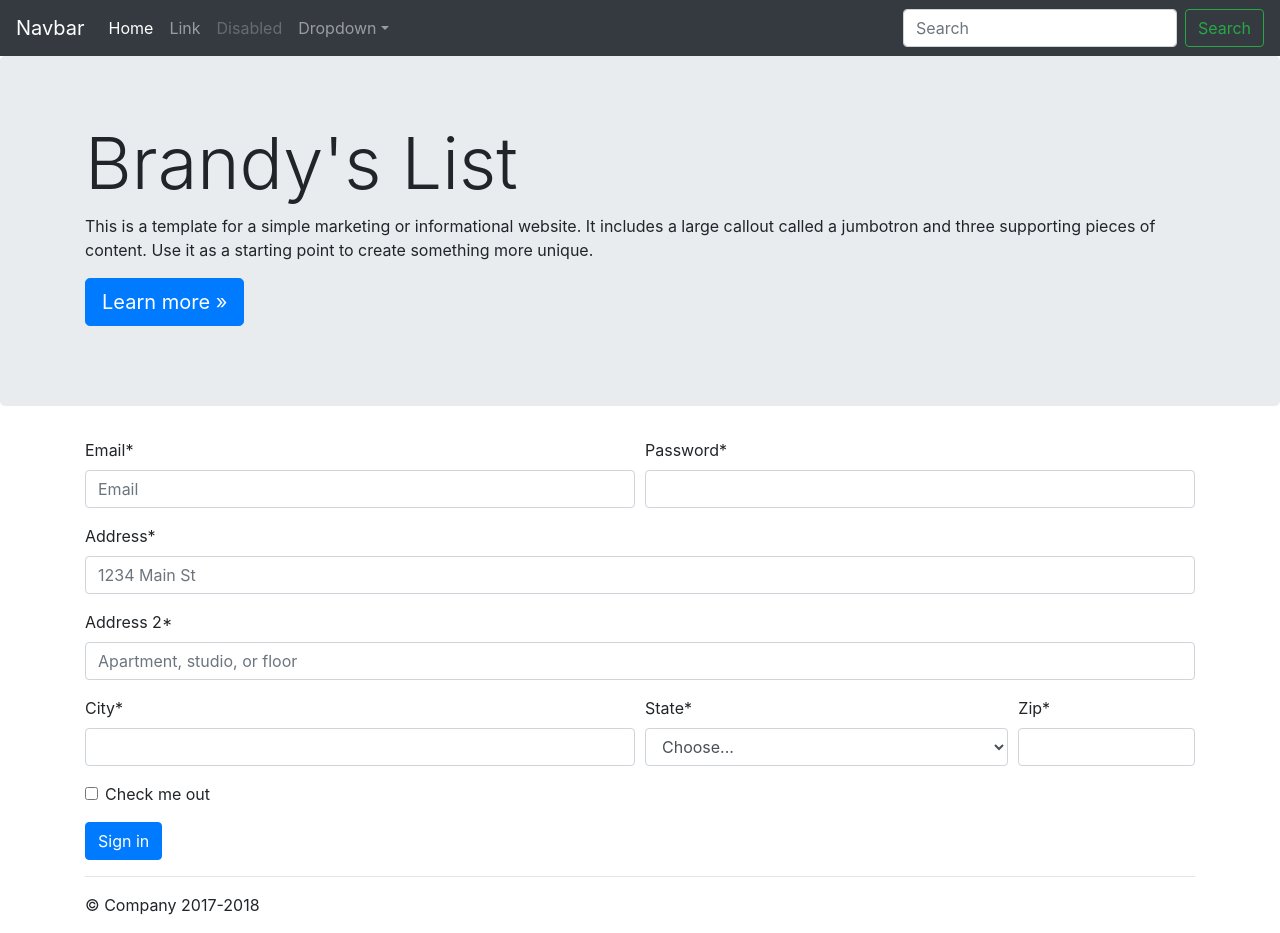
After one commit to mtencza/Brandys-List, a Django app: page /home/home/form/ in a window 1280 px wide. The commit adds this page. Run offline with Django 3.2, Linux system fonts and the light colour scheme; some libraries are stand-ins or nearby versions.

Commit message:
Basic form setup

```diff
--- a/home/forms.py
+++ b/home/forms.py
@@ -18,3 +18,24 @@
     class Meta:
         model = Service
         fields = ['name', 'Category']
+
+STATES = (
+    ('', 'Choose...'),
+    ('MG', 'Minas Gerais'),
+    ('SP', 'Sao Paulo'),
+    ('RJ', 'Rio de Janeiro')
+)
+class AddressForm(forms.Form):
+    email = forms.CharField(widget=forms.TextInput(attrs={'placeholder': 'Email'}))
+    password = forms.CharField(widget=forms.PasswordInput())
+    address_1 = forms.CharField(
+        label='Address',
+        widget=forms.TextInput(attrs={'placeholder': '1234 Main St'})
+    )
+    address_2 = forms.CharField(
+        widget=forms.TextInput(attrs={'placeholder': 'Apartment, studio, or floor'})
+    )
+    city = forms.CharField()
+    state = forms.ChoiceField(choices=STATES)
+    zip_code = forms.CharField(label='Zip')
+    check_me_out = forms.BooleanField(required=False)
--- a/home/templates/home/category_detail.html
+++ b/home/templates/home/category_detail.html
@@ -12,7 +12,7 @@
         </thead>
         <tbody>
             {% for service in category.services.all|dictsort:"name" %}
-            <tr class="table-row" data-href="{{ service.get_absolute_url }}">
+            <tr class="table-row" data-href="{% url 'form_1'%}?{{service.name}}" >
                 <td>{{service.name}}</td>
             </tr>
             {% endfor %}
--- /dev/null
+++ b/home/templates/home/form_1.html
@@ -0,0 +1,32 @@
+{% extends 'home/basealt.html' %}
+
+{% load crispy_forms_tags %}
+
+{% block content %}
+  <form method="post" novalidate>
+    {% csrf_token %}
+    <div class="form-row">
+      <div class="form-group col-md-6 mb-0">
+        {{ form.email|as_crispy_field }}
+      </div>
+      <div class="form-group col-md-6 mb-0">
+        {{ form.password|as_crispy_field }}
+      </div>
+    </div>
+    {{ form.address_1|as_crispy_field }}
+    {{ form.address_2|as_crispy_field }}
+    <div class="form-row">
+      <div class="form-group col-md-6 mb-0">
+        {{ form.city|as_crispy_field }}
+      </div>
+      <div class="form-group col-md-4 mb-0">
+        {{ form.state|as_crispy_field }}
+      </div>
+      <div class="form-group col-md-2 mb-0">
+        {{ form.zip_code|as_crispy_field }}
+      </div>
+    </div>
+    {{ form.check_me_out|as_crispy_field }}
+    <button type="submit" class="btn btn-primary">Sign in</button>
+  </form>
+{% endblock %}
--- a/home/urls.py
+++ b/home/urls.py
@@ -28,3 +28,7 @@
     path('home/service/detail/<slug:slug>/', views.ServiceDetailView.as_view(), name='home_service_detail'),
     path('home/service/update/<slug:slug>/', views.ServiceUpdateView.as_view(), name='home_service_update'),
 )
+
+urlpatterns += (
+    path('home/form/', views.AddressFormView.as_view(template_name='home/form_1.html'), name='form_1'),
+)
--- a/home/views.py
+++ b/home/views.py
@@ -6,10 +6,10 @@
     context = {}
     return render(request,'home/index.html',context)
 
-from django.views.generic import DetailView, ListView, UpdateView, CreateView
+from django.views.generic import DetailView, ListView, UpdateView, CreateView, FormView
 from .models import Category, ServiceProvider, Service
-from .forms import CategoryForm, ServiceProviderForm, ServiceForm
-
+from .forms import CategoryForm, ServiceProviderForm, ServiceForm, AddressForm
+from django.urls import reverse_lazy
 
 class CategoryListView(ListView):
     model = Category
@@ -59,7 +59,10 @@
 class ServiceDetailView(DetailView):
     model = Service
 
-
 class ServiceUpdateView(UpdateView):
     model = Service
     form_class = ServiceForm
+
+class AddressFormView(FormView):
+    form_class = AddressForm
+    success_url = reverse_lazy('success')
```
Also changed, not shown: home/templates/home/service_detail.html (added, +7 -0 lines), 1 other file.
